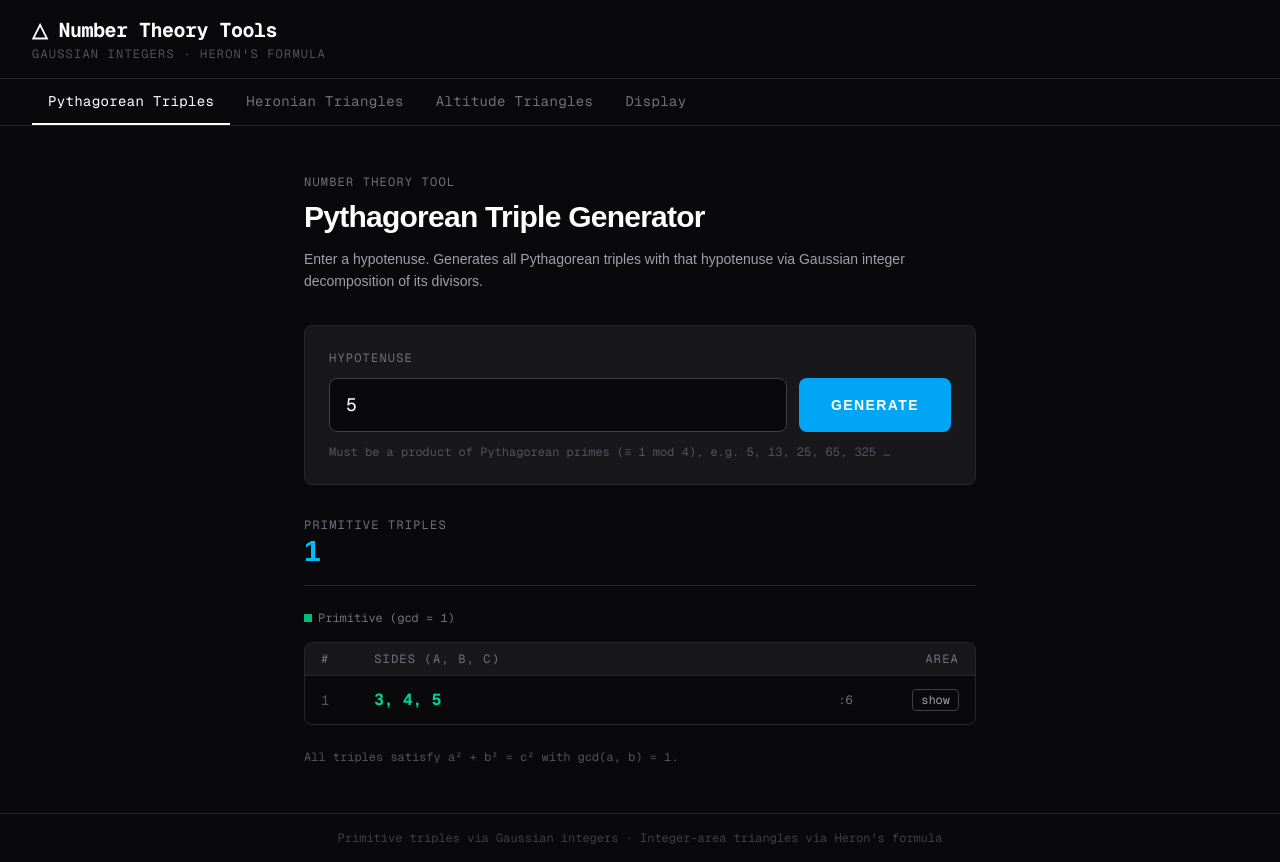
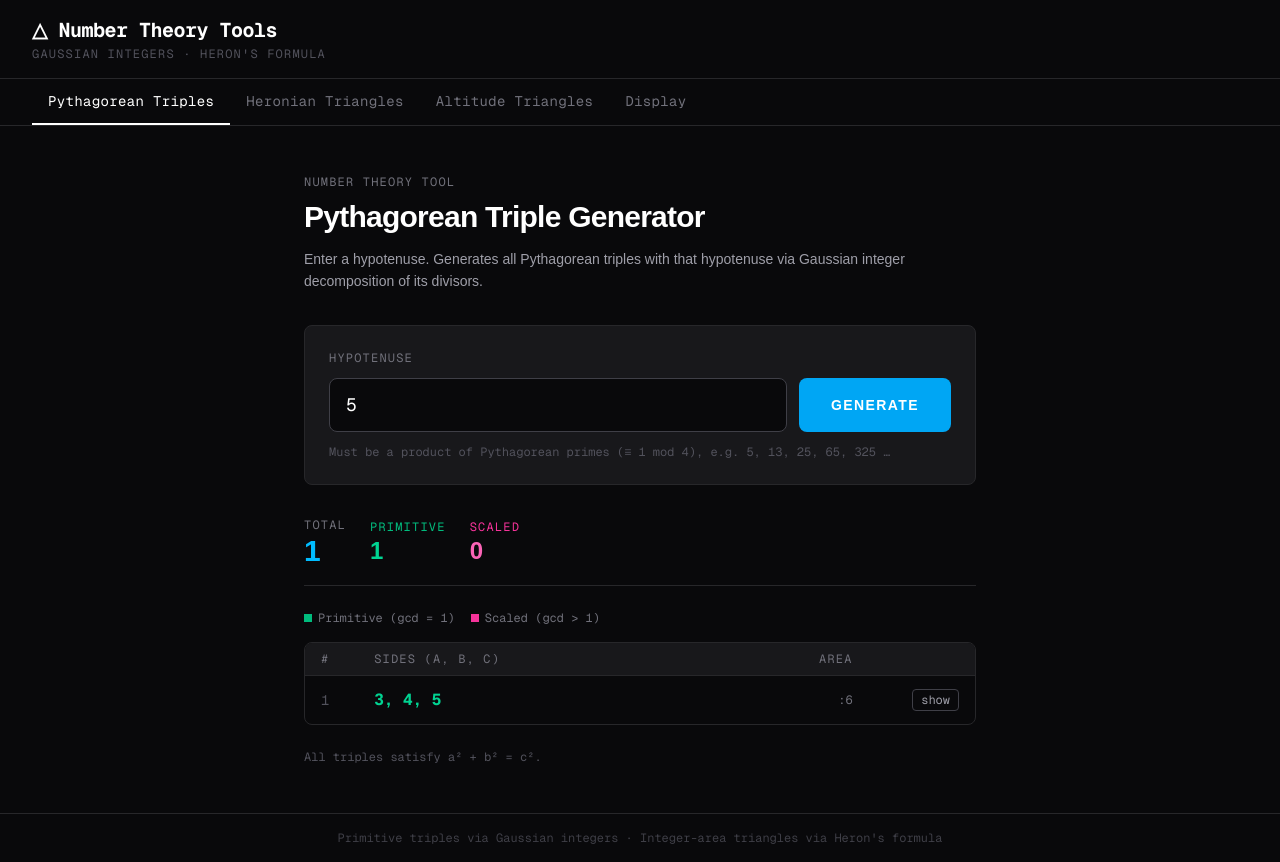
Before and after one commit to hieudeptrai09/heronian-triangle, a Next.js app: page / in a window 1280 px wide. Both pictures are taken after typing "5" into the empty fields and a click on the button "GENERATE". Built offline with nearby package versions, Linux system fonts and the light colour scheme.

Commit message:
Refactor PythagoreanResults component layout and logic

```diff
--- a/app/components/pythagorean/PythagoreanResults.tsx
+++ b/app/components/pythagorean/PythagoreanResults.tsx
@@ -2,40 +2,58 @@
 
 import { Triple } from "../../lib/pythagorean";
 import { TripleCard } from "./TripleCard";
+import { gcd } from "../../lib/math";
 
 interface PythagoreanResultsProps {
   triples: Triple[];
 }
 
 export function PythagoreanResults({ triples }: PythagoreanResultsProps) {
+  const primitiveCount = triples.filter((t) => gcd(t[0], gcd(t[1], t[2])) === 1).length;
+  const scaledCount = triples.length - primitiveCount;
+
+  if (triples.length === 0) {
+    return (
+      <div className="text-center text-zinc-600 py-12 text-sm font-mono">
+        No Pythagorean triples found for this hypotenuse.
+      </div>
+    );
+  }
+
   return (
     <div>
-      {/* Summary bar — matches Heronian/Altitude */}
-      <div className="mb-6 pb-4 border-b border-zinc-800 flex items-center gap-6">
+      <div className="grid grid-cols-2 sm:flex sm:items-center sm:gap-6 gap-4 mb-6 pb-4 border-b border-zinc-800">
         <div>
-          <div className="text-xs text-zinc-500 uppercase tracking-widest font-mono">
-            Primitive triples
-          </div>
-          <div className="text-3xl font-bold text-sky-400">
-            {triples.length}
-          </div>
+          <div className="text-xs text-zinc-500 uppercase tracking-widest font-mono">Total</div>
+          <div className="text-3xl font-bold text-sky-400">{triples.length}</div>
+        </div>
+        <div>
+          <div className="text-xs text-emerald-500 uppercase tracking-widest font-mono">Primitive</div>
+          <div className="text-2xl font-bold text-emerald-400">{primitiveCount}</div>
+        </div>
+        <div>
+          <div className="text-xs text-pink-500 uppercase tracking-widest font-mono">Scaled</div>
+          <div className="text-2xl font-bold text-pink-400">{scaledCount}</div>
         </div>
       </div>
 
-      {/* Legend */}
       <div className="flex flex-wrap gap-x-4 gap-y-2 text-xs mb-4 text-zinc-500 font-mono">
         <span className="flex items-center gap-1.5">
-          <span className="w-2 h-2 bg-emerald-500 inline-block shrink-0" />
+          <span className="w-2 h-2 bg-emerald-500 inline-block flex-shrink-0" />
           Primitive (gcd = 1)
+        </span>
+        <span className="flex items-center gap-1.5">
+          <span className="w-2 h-2 bg-pink-500 inline-block flex-shrink-0" />
+          Scaled (gcd &gt; 1)
         </span>
       </div>
 
-      {/* Table — matches Heronian table structure */}
       <div className="border border-zinc-800 overflow-hidden rounded-lg">
         <div className="grid grid-cols-12 text-xs text-zinc-500 uppercase tracking-widest bg-zinc-900 px-3 sm:px-4 py-2 border-b border-zinc-800 font-mono">
           <span className="col-span-1">#</span>
-          <span className="col-span-8">Sides (a, b, c)</span>
-          <span className="col-span-3 text-right hidden sm:block">Area</span>
+          <span className="col-span-7">Sides (a, b, c)</span>
+          <span className="col-span-2 text-right hidden sm:block">Area</span>
+          <span className="col-span-4 sm:col-span-2" />
         </div>
         {triples.map((triple, idx) => (
           <TripleCard key={idx} triple={triple} index={idx} />
@@ -43,7 +61,7 @@ export function PythagoreanResults({ triples }: PythagoreanResultsProps) {
       </div>
 
       <p className="mt-6 text-xs text-zinc-600 font-mono">
-        All triples satisfy a² + b² = c² with gcd(a, b) = 1.
+        All triples satisfy a² + b² = c².
       </p>
     </div>
   );
```
